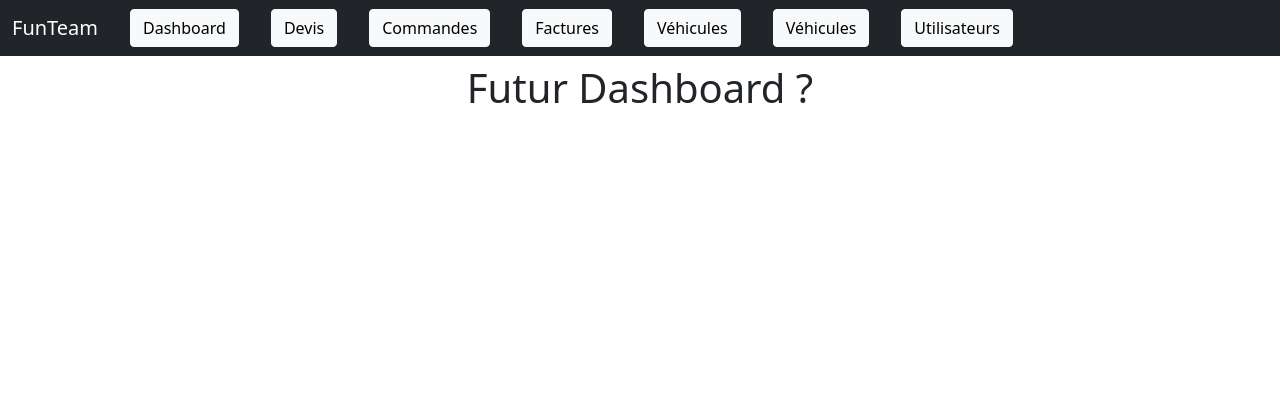
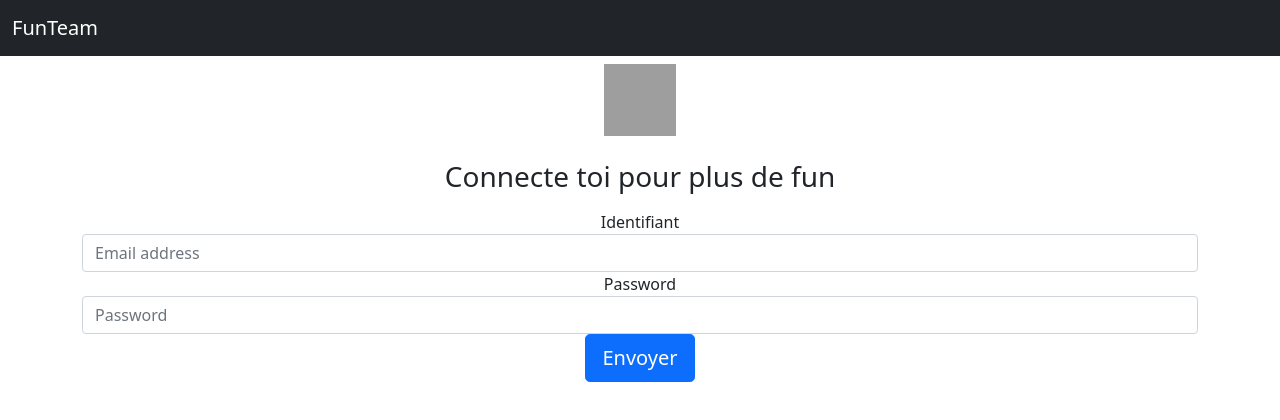
Before and after one commit to NicolasMaligue/projetNodeReactEquipe3, a React (Create React App) app in the folder react/: page / in a window 1280 px wide. Shown: the top 420 px of the page. Built offline with nearby package versions, Linux system fonts and the light colour scheme; grey boxes are pictures that could not be loaded.

Commit message:
feat(apiui): ui login logout, api stock model add eager loading

```diff
--- a/react/src/components/App.js
+++ b/react/src/components/App.js
@@ -1,6 +1,7 @@
 import "../App.css";
 import Nav from "./Nav";
 import { Route, Routes } from "react-router-dom";
+import React, { useState, useEffect } from "react";
 import axios from "axios";
 import UsersList from "./domain/user/UsersList";
 import CustomersList from "./domain/customer/CustomersList";
@@ -35,15 +36,55 @@ axios.defaults.baseURL = "http://localhost:3001/api";
 // axios.defaults.headers.post['Content-Type'] = 'application/x-www-form-urlencoded';
 
 const App = () => {
+  const [currentUser, setCurrentUser] = useState("");
+  // eslint-disable-next-line
+  const [userConnected, setUserConnected] = useState({});
+  const [isConnected, setIsConnected] = useState(false);
+
+  useEffect(() => {
+    const currentUser = localStorage.getItem("currentUser");
+    setCurrentUser(currentUser);
+    // eslint-disable-next-line
+  }, []);
+
+  useEffect(() => {
+    console.log("currentUser", currentUser);
+    if (currentUser) {
+      const user = JSON.parse(currentUser);
+      setUserConnected(user);
+      setIsConnected(true);
+    }
+    // eslint-disable-next-line
+  }, [currentUser]);
+
   return (
     <div className="App">
       <header>
-        <Nav />
+        <Nav
+          isConnected={isConnected}
+          setIsConnected={setIsConnected}
+          setUserConnected={setUserConnected}
+        />
       </header>
+      {console.log("isConnected", isConnected)}
+      {!isConnected ? (
+        <main className="container mt-2">
+          <Routes>
+            <Route
+              path="/*"
+              element={
+                <FunLogin
+                  setIsConnected={setIsConnected}
+                  setUserConnected={setUserConnected}
+                />
+              }
+            />
+          </Routes>
+        </main>
+      ) : (
         <main className="container mt-2">
           <Routes>
             <Route path="/" element={<h1>Futur Dashboard ?</h1>} />
-          <Route path="/logins" element={<FunLogin />} />
 
             <Route path="/orders" element={<OrdersList />} />
             <Route path="/orders/:id/view" element={<OrderView />} />
@@ -91,7 +132,10 @@ const App = () => {
 
             <Route path="/customers" element={<CustomersList />} />
             <Route path="/customers/:id/view" element={<CustomerView />} />
-          <Route path="/customers/:id/edit" element={<h1>CustomerEdit </h1>} />
+            <Route
+              path="/customers/:id/edit"
+              element={<h1>CustomerEdit </h1>}
+            />
             <Route path="/customers/add" element={<h1>CustomerEdit </h1>} />
 
             <Route path="/users" element={<UsersList />} />
@@ -102,6 +146,7 @@ const App = () => {
             <Route path="*" element={<NotFound />} />
           </Routes>
         </main>
+      )}
       <footer className="mt-4"></footer>
     </div>
   );
--- a/react/src/components/Nav.js
+++ b/react/src/components/Nav.js
@@ -1,5 +1,6 @@
-import React, { Component } from 'react';
-import { NavLink } from 'react-router-dom';
+import React, { Component } from "react";
+import { NavLink } from "react-router-dom";
+import { logout } from "./login/FunLogin";
 
 class Nav extends Component {
   constructor(props) {
@@ -7,27 +8,88 @@ class Nav extends Component {
     this.state = {};
   }
 
+  handleSubmitLogout = (e) => {
+    try {
+      logout();
+      this.props.setIsConnected(false);
+      this.props.setUserConnected({});
+    } catch (err) {
+      console.log("Logout Failed", err);
+    }
+  };
+
   render() {
     return (
       <>
-        <nav className="navbar navbar-expand-lg navbar-dark bg-dark" aria-label="Fifth navbar example">
+        <nav
+          className="navbar navbar-expand-lg navbar-dark bg-dark"
+          aria-label="Fifth navbar example"
+        >
           <div className="container-fluid">
-            <a className="navbar-brand" href="/">FunTeam</a>
-            <button className="navbar-toggler" type="button" data-bs-toggle="collapse" data-bs-target="#navbarsExample05" aria-controls="navbarsExample05" aria-expanded="false" aria-label="Toggle navigation">
+            <a className="navbar-brand" href="/">
+              FunTeam
+            </a>
+            <button
+              className="navbar-toggler"
+              type="button"
+              data-bs-toggle="collapse"
+              data-bs-target="#navbarsExample05"
+              aria-controls="navbarsExample05"
+              aria-expanded="false"
+              aria-label="Toggle navigation"
+            >
               <span className="navbar-toggler-icon"></span>
             </button>
 
-            <div className="collapse navbar-collapse" id="navbarsExample05">
-              <ul className="navbar-nav me-auto mb-2 mb-lg-0">
-                <li className="nav-item px-3"><NavLink to="/"><button className="btn btn-light">Dashboard</button></NavLink></li>
-                <li className="nav-item px-3"><NavLink to="/quotes"><button className="btn btn-light">Devis</button></NavLink></li>
-                <li className="nav-item px-3"><NavLink to="/orders"><button className="btn btn-light">Commandes</button></NavLink></li>
-                <li className="nav-item px-3"><NavLink to="/invoices"><button className="btn btn-light">Factures</button></NavLink></li>
-                <li className="nav-item px-3"><NavLink to="/vehicles"><button className="btn btn-light">Véhicules</button></NavLink></li>
-                <li className="nav-item px-3"><NavLink to="/customers"><button className="btn btn-light">Véhicules</button></NavLink></li>
-                <li className="nav-item px-3"><NavLink to="/users"><button className="btn btn-light">Utilisateurs</button></NavLink></li>
-              </ul>
-            </div>
+            {this.props.isConnected && (
+              <div className="collapse navbar-collapse" id="navbarsExample05">
+                <ul className="navbar-nav me-auto mb-2 mb-lg-0">
+                  <li className="nav-item px-3">
+                    <NavLink to="/">
+                      <button className="btn btn-light">Dashboard</button>
+                    </NavLink>
+                  </li>
+                  <li className="nav-item px-3">
+                    <NavLink to="/quotes">
+                      <button className="btn btn-light">Devis</button>
+                    </NavLink>
+                  </li>
+                  <li className="nav-item px-3">
+                    <NavLink to="/orders">
+                      <button className="btn btn-light">Commandes</button>
+                    </NavLink>
+                  </li>
+                  <li className="nav-item px-3">
+                    <NavLink to="/invoices">
+                      <button className="btn btn-light">Factures</button>
+                    </NavLink>
+                  </li>
+                  <li className="nav-item px-3">
+                    <NavLink to="/vehicles">
+                      <button className="btn btn-light">Véhicules</button>
+                    </NavLink>
+                  </li>
+                  <li className="nav-item px-3">
+                    <NavLink to="/customers">
+                      <button className="btn btn-light">Véhicules</button>
+                    </NavLink>
+                  </li>
+                  <li className="nav-item px-3">
+                    <NavLink to="/users">
+                      <button className="btn btn-light">Utilisateurs</button>
+                    </NavLink>
+                  </li>
+                </ul>
+                <button
+                  onClick={this.handleSubmitLogout}
+                  type="submit"
+                  className="btn btn-info"
+                  aria-label="Logout"
+                >
+                  Se déconnecter
+                </button>
+              </div>
+            )}
           </div>
         </nav>
       </>
--- a/react/src/components/hook/useApi.js
+++ b/react/src/components/hook/useApi.js
@@ -11,7 +11,7 @@ export const useApi = (api_path, data_body, method = "get") => {
       setPending(true);
       axios[method](api_path, data_body)
         .then((response) => {
-          console.log(`useApiSave(${api_path}) response: `, response);
+          console.log(`useApi.${method}(${api_path}) response: `, response);
           setData(response.data);
         })
         .catch((error) => setError(error))
--- a/react/src/components/login/FunLogin.js
+++ b/react/src/components/login/FunLogin.js
@@ -1,11 +1,15 @@
 import React, { useState, useRef, useEffect } from "react";
-import { useNavigate, useLocation } from "react-router-dom";
 import useAuth from "../hook/useAuth";
 import { useApi } from "../hook/useApi";
 
 const LOGIN_URL = "/logins/auth";
 
-export default function FunLogin() {
+export const logout = () => {
+  // remove user from local storage to log user out
+  localStorage.removeItem("currentUser");
+};
+
+export default function FunLogin(props) {
   const [name, setName] = useState();
   const [password, setPassword] = useState();
   const [errMsg, setErrMsg] = useState();
@@ -13,33 +17,29 @@ export default function FunLogin() {
   // Custom hook useApi
   const auth_params = `?identifier=${name}&password=password`;
   // eslint-disable-next-line
-  const [login, setLogin, apiAuth] = useApi(LOGIN_URL + auth_params); // Custom Hook from context Api
-  console.log("login", login);
+  const [user, setUser, apiAuth] = useApi(LOGIN_URL + auth_params); // Custom Hook from context Api
 
   // const nameRef = useRef();
   const errRef = useRef();
 
+  // Custom hook useAuth
   const { setAuth } = useAuth();
-
-  const navigate = useNavigate();
-  const location = useLocation();
-  const from = location.state?.from?.pathname || "/";
 
   useEffect(() => {
     setErrMsg("");
   }, [name, password]);
 
   useEffect(() => {
-    if (login.role) {
-      setAuth(name, password);
-      setName("");
-      setPassword("");
-      navigate(from, { replace: true });
+    // login auth ok => login
+    if (user.role) {
+      loginSuccess(user);
+      props.setIsConnected(true);
+      props.setUserConnected(user);
     }
     // eslint-disable-next-line
-  }, [login]);
+  }, [user]);
 
-  const handleSubmit = (e) => {
+  const handleSubmitLogin = (e) => {
     e.preventDefault();
     try {
       apiAuth();
@@ -61,12 +61,19 @@ export default function FunLogin() {
     }
   };
 
+  const loginSuccess = (user) => {
+    localStorage.setItem("currentUser", JSON.stringify(user));
+    setAuth(name, password);
+    setName("");
+    setPassword("");
+  };
+
   useEffect(() => {
     setErrMsg("");
   }, [name, password]);
 
   return (
-    <form className="form-signin" onSubmit={handleSubmit}>
+    <form className="form-signin" onSubmit={handleSubmitLogin}>
       <img
         className="mb-4"
         src="https://www.kindpng.com/picc/m/230-2305239_meme-vector-png-surprised-meme-face-transparent-png.png"
```
Also changed, not shown: 2 other files (tests, documents, lock files or other folders). Lines whose indentation alone changed are shown as unchanged.
